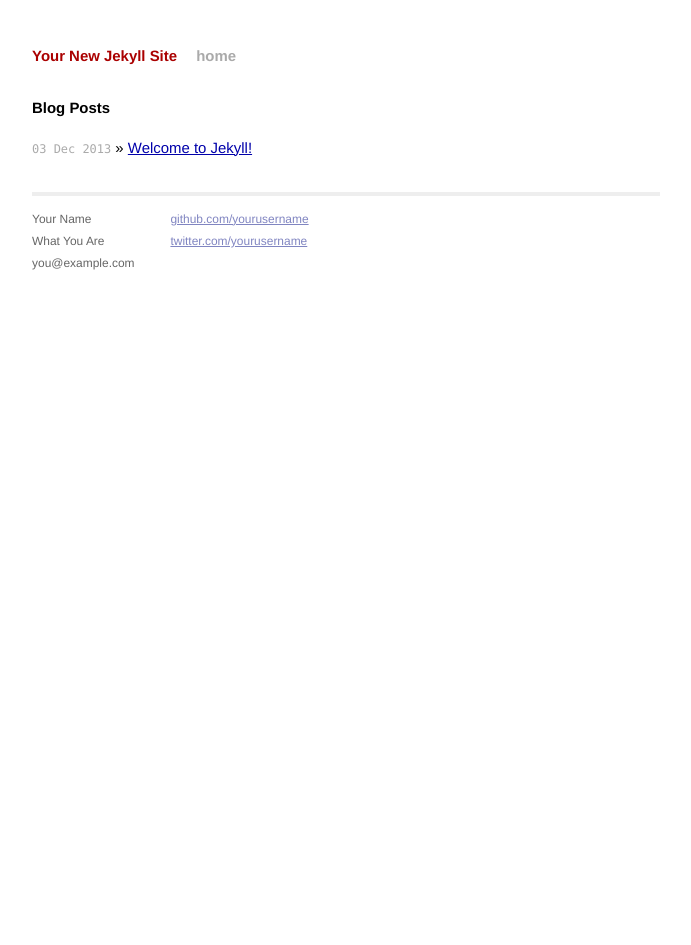
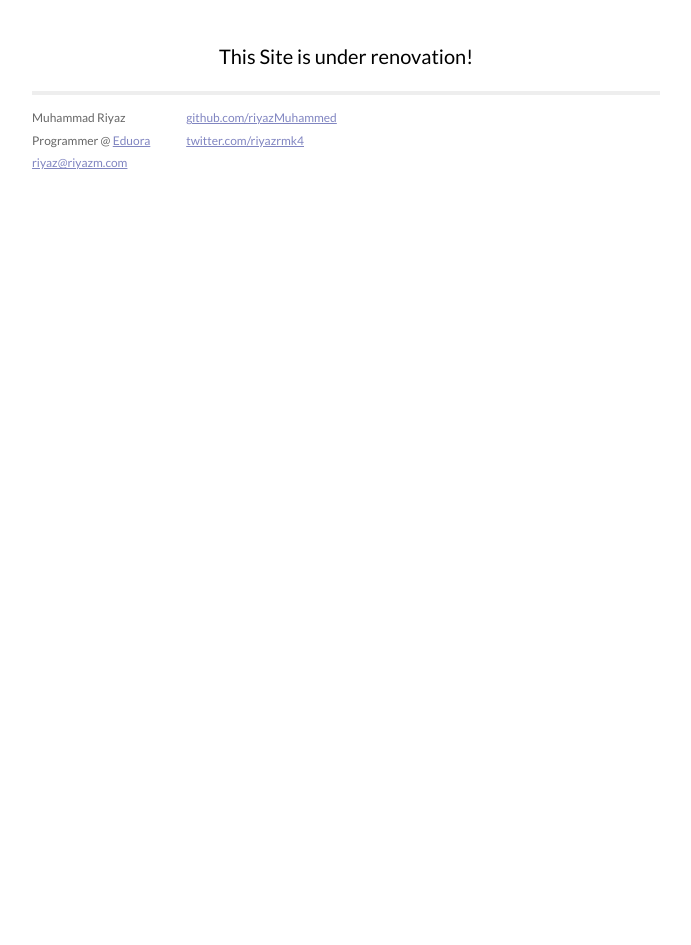
Before and after one commit to riyazMuhammad/riyazm.github.com, a Jekyll site: the page built from index.html, in a window 1280 px wide. Shown: the whole page, without its empty margins (294-985 px from the left). Built offline with Jekyll 4.4.1, drawn with Linux system fonts in a browser that asks for light colours; Markdown is read by kramdown in place of the engine named in the settings.

Commit message:
made coming soon

```diff
--- a/_config.yml
+++ b/_config.yml
@@ -1,3 +1,5 @@
-name: Your New Jekyll Site
+name: Awesome
 markdown: redcarpet
 pygments: true
+port: 4000
+safe: true
--- a/_layouts/default.html
+++ b/_layouts/default.html
@@ -5,7 +5,7 @@
         <meta http-equiv="X-UA-Compatible" content="IE=edge,chrome=1">
         <title>{{ page.title }}</title>
         <meta name="viewport" content="width=device-width">
-
+<link href='http://fonts.googleapis.com/css?family=Lato' rel='stylesheet' type='text/css'>
         <!-- syntax highlighting CSS -->
         <link rel="stylesheet" href="/css/syntax.css">
 
@@ -16,25 +16,21 @@
     <body>
 
         <div class="site">
-          <div class="header">
-            <h1 class="title"><a href="/">{{ site.name }}</a></h1>
-            <a class="extra" href="/">home</a>
-          </div>
 
           {{ content }}
 
           <div class="footer">
             <div class="contact">
               <p>
-                Your Name<br />
-                What You Are<br />
-                you@example.com
+                Muhammad Riyaz<br />
+                Programmer @ <a href="http://www.eduora.com" target="_blank">Eduora</a><br />
+                <a href="mailto:riyaz@riyazm.com?Subject=Hello">riyaz@riyazm.com</a>
               </p>
             </div>
             <div class="contact">
               <p>
-                <a href="https://github.com/yourusername">github.com/yourusername</a><br />
-                <a href="https://twitter.com/yourusername">twitter.com/yourusername</a><br />
+                <a href="https://github.com/yourusername" target="_blank">github.com/riyazMuhammed</a><br />
+                <a href="https://twitter.com/yourusername" target="_blank">twitter.com/riyazrmk4</a><br />
               </p>
             </div>
           </div>
--- a/css/main.css
+++ b/css/main.css
@@ -14,7 +14,8 @@ html, body { height: 100%; }
 
 body {
   background-color: #FFF;
-  font: 13.34px Helvetica, Arial, sans-serif;
+  /*font: 13.34px Helvetica, Arial, sans-serif;*/
+  font-family: 'Lato', sans-serif;
   font-size: small;
   text-align: center;
 }
@@ -158,3 +159,8 @@ a:visited { color: #a0a; }
 .post pre.terminal code {
   background-color: #333;
 }
+.reno{
+  text-align: center;
+font-size: 20px;
+
+}
--- a/index.html
+++ b/index.html
@@ -1,13 +1,8 @@
 ---
 layout: default
-title: Your New Jekyll Site
+title: Muhammad Riyaz
 ---
 
 <div id="home">
-  <h1>Blog Posts</h1>
-  <ul class="posts">
-    {% for post in site.posts %}
-      <li><span>{{ post.date | date_to_string }}</span> &raquo; <a href="{{ post.url }}">{{ post.title }}</a></li>
-    {% endfor %}
-  </ul>
+  <div class="reno">This Site is under renovation!</div>
 </div>
```
